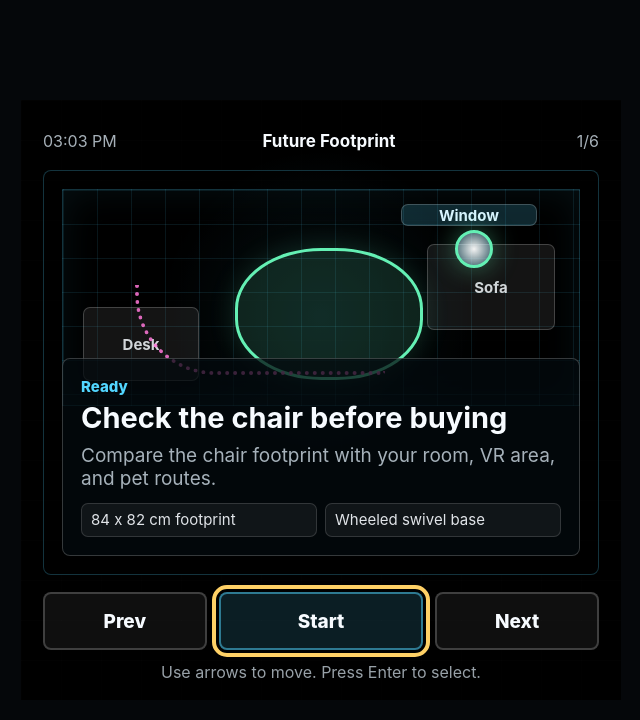
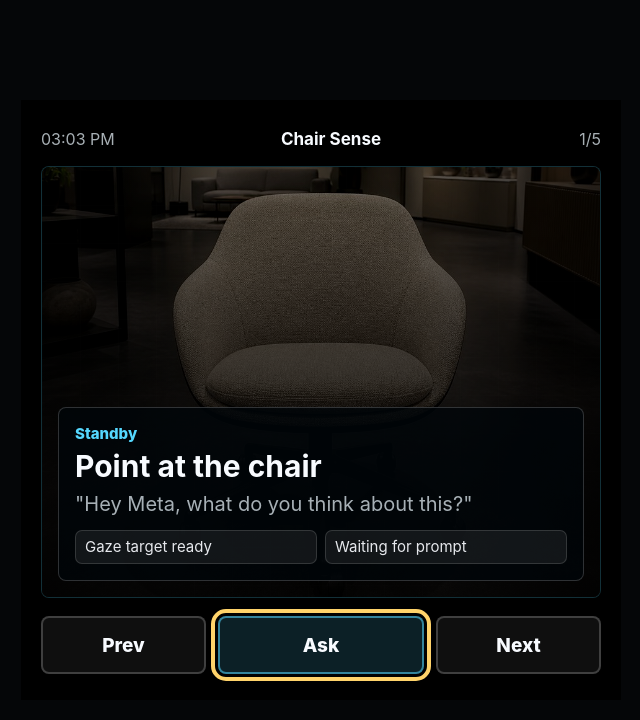
Before and after one commit to mohamadsayar-maker/spatial-ai-demo, a website: page index.html in a window 1280 px wide. Shown: the whole page, without its empty margins (319-959 px from the left). Drawn offline with Linux system fonts and the light colour scheme.

Commit message:
Rebuild chair opinion prototype

```diff
--- a/index.html
+++ b/index.html
@@ -5,49 +5,45 @@
     <meta name="viewport" content="width=600, height=600, initial-scale=1.0, user-scalable=no" />
     <meta
       name="description"
-      content="A Meta Ray-Ban Display web app for checking how a chair affects room layout, VR space, and pet safety."
+      content="A Meta Ray-Ban Display prototype that simulates asking Meta for an opinion about a chair."
     />
     <meta name="mrbd-web-app-capable" content="yes" />
-    <title>Future Footprint</title>
+    <title>Chair Sense</title>
     <link rel="icon" type="image/png" sizes="64x64" href="assets/favicon.png" />
     <link rel="stylesheet" href="styles.css" />
   </head>
   <body>
-    <main class="app" aria-label="Future Footprint spatial recommendation">
-      <section class="hud" aria-live="polite">
+    <main class="app" aria-label="Chair Sense prototype">
+      <header class="topbar">
         <span id="clock">--:--</span>
-        <strong>Future Footprint</strong>
-        <span id="stepIndex">1/6</span>
+        <strong>Chair Sense</strong>
+        <span id="stepCount">1/5</span>
+      </header>
+
+      <section id="scene" class="scene state-idle" aria-live="polite">
+        <img class="capture" src="assets/chair-capture.jpg" alt="Captured lounge chair in a showroom" />
+        <div class="shade"></div>
+        <div class="reticle" aria-hidden="true">
+          <span></span>
+          <span></span>
+          <span></span>
+          <span></span>
+        </div>
+        <div class="scan" aria-hidden="true"></div>
+
+        <section class="response">
+          <p class="label" id="label">Standby</p>
+          <h1 id="title">Point at the chair</h1>
+          <p id="copy">"Hey Meta, what do you think about this?"</p>
+          <ul id="signals" class="signals"></ul>
+        </section>
       </section>
 
-      <section class="viewport" id="viewport">
-        <div class="room-map" aria-hidden="true">
-          <span class="zone desk">Desk</span>
-          <span class="zone sofa">Sofa</span>
-          <span class="zone window">Window</span>
-          <span class="vr-area"></span>
-          <span class="pet-path"></span>
-          <span class="chair-dot" id="chairDot"></span>
-          <span class="risk-ring" id="riskRing"></span>
-        </div>
-
-        <article class="card">
-          <p class="eyebrow" id="eyebrow">Ready</p>
-          <h1 id="title">Check the chair before buying</h1>
-          <p id="copy">
-            This glasses app compares the chair footprint with your room, VR area, and pet routes.
-          </p>
-          <ul id="facts" class="facts"></ul>
-        </article>
-      </section>
-
-      <nav class="actions" aria-label="Recommendations">
+      <nav class="actions" aria-label="Prototype controls">
         <button class="focusable action" id="prevBtn" type="button">Prev</button>
-        <button class="focusable action primary" id="selectBtn" type="button">Start</button>
+        <button class="focusable action primary" id="primaryBtn" type="button">Ask</button>
         <button class="focusable action" id="nextBtn" type="button">Next</button>
       </nav>
-
-      <p class="hint" id="hint">Use arrows to move. Press Enter to select.</p>
     </main>
 
     <script src="script.js"></script>
--- a/script.js
+++ b/script.js
@@ -8,62 +8,59 @@ const DPAD = {
 
 const steps = [
   {
-    state: "state-c",
-    eyebrow: "Ready",
-    title: "Check the chair before buying",
-    copy: "Compare the chair footprint with your room, VR area, and pet routes.",
-    facts: ["84 x 82 cm footprint", "Wheeled swivel base"],
-    button: "Start"
+    state: "state-idle",
+    label: "Standby",
+    title: "Point at the chair",
+    copy: "\"Hey Meta, what do you think about this?\"",
+    signals: ["Gaze target ready", "Waiting for prompt"],
+    button: "Ask",
+    spoken: "Point at the chair and ask what do you think about this."
   },
   {
-    state: "state-a",
-    eyebrow: "Placement A",
-    title: "Desk area is risky",
-    copy: "The wheels land near Katy's usual resting spot behind the desk.",
-    facts: ["Pet risk: high", "Desk route crowded"],
-    button: "Compare"
+    state: "state-listen",
+    label: "Prompt received",
+    title: "Question understood",
+    copy: "Looking at the chair in front of you.",
+    signals: ["Intent: opinion", "Object: chair"],
+    button: "Capture",
+    spoken: "Question understood. I am looking at the chair."
   },
   {
-    state: "state-a",
-    eyebrow: "VR space",
-    title: "Open area drops 32%",
-    copy: "This placement pushes into the clear movement zone used for VR.",
-    facts: ["Before: 26.4 m2", "After: 17.9 m2"],
-    button: "Next option"
+    state: "state-capture",
+    label: "Simulated capture",
+    title: "Chair framed",
+    copy: "Photo proxy locked for this Web App prototype.",
+    signals: ["Full chair visible", "Base and wheels seen"],
+    button: "Analyze",
+    spoken: "The chair is framed. I can see the base and wheels."
   },
   {
-    state: "state-b",
-    eyebrow: "Placement B",
-    title: "Sofa side is only okay",
-    copy: "It looks natural, but it still creates a tight route around the rug.",
-    facts: ["Visual fit: good", "Route: pinched"],
-    button: "Next option"
+    state: "state-analyze",
+    label: "Analysis",
+    title: "Large, soft, wheeled",
+    copy: "Comfort looks strong. The rolling base is the thing to think about.",
+    signals: ["Comfort: high", "Movement risk: medium"],
+    button: "Answer",
+    spoken: "It looks comfortable, but the rolling base changes the recommendation."
   },
   {
-    state: "state-c",
-    eyebrow: "Placement C",
-    title: "Window side is best",
-    copy: "It preserves the VR zone and keeps the desk area clear for Katy.",
-    facts: ["VR zone preserved", "Pet route safer"],
-    button: "Recommend"
-  },
-  {
-    state: "state-c",
-    eyebrow: "Recommendation",
-    title: "Buy it if it goes by the window",
-    copy: "The chair fits your room, but placement matters because it has wheels.",
-    facts: ["Best option: window", "Avoid: desk area"],
-    button: "Restart"
+    state: "state-answer",
+    label: "Voice answer",
+    title: "Yes, with placement care",
+    copy: "It suits the room if it stays away from tight desk and pet routes.",
+    signals: ["Buy: maybe yes", "Place: open area"],
+    button: "Speak",
+    spoken: "I like it, but only if you place it in an open area. The wheels make tight routes risky."
   }
 ];
 
-const viewport = document.getElementById("viewport");
-const eyebrow = document.getElementById("eyebrow");
+const scene = document.getElementById("scene");
+const label = document.getElementById("label");
 const title = document.getElementById("title");
 const copy = document.getElementById("copy");
-const facts = document.getElementById("facts");
-const stepIndex = document.getElementById("stepIndex");
-const selectBtn = document.getElementById("selectBtn");
+const signals = document.getElementById("signals");
+const stepCount = document.getElementById("stepCount");
+const primaryBtn = document.getElementById("primaryBtn");
 const nextBtn = document.getElementById("nextBtn");
 const prevBtn = document.getElementById("prevBtn");
 const clock = document.getElementById("clock");
@@ -80,19 +77,18 @@ function renderStep() {
   currentStep = clampStep(currentStep);
   const step = steps[currentStep];
 
-  viewport.classList.remove("state-a", "state-b", "state-c");
-  viewport.classList.add(step.state);
-  eyebrow.textContent = step.eyebrow;
+  scene.className = `scene ${step.state}`;
+  label.textContent = step.label;
   title.textContent = step.title;
   copy.textContent = step.copy;
-  stepIndex.textContent = `${currentStep + 1}/${steps.length}`;
-  selectBtn.textContent = step.button;
+  stepCount.textContent = `${currentStep + 1}/${steps.length}`;
+  primaryBtn.textContent = step.button;
 
-  facts.innerHTML = "";
-  step.facts.forEach((fact) => {
+  signals.innerHTML = "";
+  step.signals.forEach((signal) => {
     const item = document.createElement("li");
-    item.textContent = fact;
-    facts.appendChild(item);
+    item.textContent = signal;
+    signals.appendChild(item);
   });
 }
 
@@ -106,13 +102,25 @@ function prevStep() {
   renderStep();
 }
 
+function speakCurrentStep() {
+  const text = steps[currentStep].spoken;
+  if (!("speechSynthesis" in window)) return;
+
+  window.speechSynthesis.cancel();
+  const utterance = new SpeechSynthesisUtterance(text);
+  utterance.rate = 1.03;
+  utterance.pitch = 1;
+  window.speechSynthesis.speak(utterance);
+}
+
 function activatePrimary() {
   if (currentStep === steps.length - 1) {
-    currentStep = 0;
-    renderStep();
+    speakCurrentStep();
     return;
   }
+
   nextStep();
+  speakCurrentStep();
 }
 
 function getFocusables() {
@@ -161,7 +169,7 @@ document.addEventListener("keydown", (event) => {
 
 prevBtn.addEventListener("click", prevStep);
 nextBtn.addEventListener("click", nextStep);
-selectBtn.addEventListener("click", activatePrimary);
+primaryBtn.addEventListener("click", activatePrimary);
 
 function updateClock() {
   clock.textContent = new Date().toLocaleTimeString([], {
@@ -173,4 +181,4 @@ function updateClock() {
 updateClock();
 setInterval(updateClock, 1000);
 renderStep();
-selectBtn.focus();
+primaryBtn.focus();
--- a/styles.css
+++ b/styles.css
@@ -1,14 +1,13 @@
 :root {
   --bg: #000;
-  --text: #f7fbff;
-  --muted: rgba(230, 244, 255, 0.72);
-  --line: rgba(255, 255, 255, 0.2);
-  --panel: rgba(4, 10, 14, 0.74);
-  --blue: #52d6ff;
-  --green: #64f0b4;
-  --amber: #ffd166;
-  --red: #ff5c70;
-  --pink: #ff77d9;
+  --text: #f8fbff;
+  --muted: rgba(231, 242, 250, 0.72);
+  --line: rgba(255, 255, 255, 0.18);
+  --panel: rgba(1, 6, 10, 0.74);
+  --blue: #55d8ff;
+  --green: #66f2ba;
+  --amber: #ffd36a;
+  --red: #ff6578;
 }
 
 * {
@@ -17,9 +16,9 @@
 
 html {
   min-height: 100%;
-  background: #05070a;
   display: grid;
   place-items: center;
+  background: #050608;
 }
 
 body {
@@ -37,17 +36,62 @@ button {
 }
 
 .app {
-  position: relative;
   width: 600px;
   height: 600px;
-  padding: 22px;
+  padding: 20px;
   overflow: hidden;
-  background:
-    radial-gradient(circle at 50% 36%, rgba(82, 214, 255, 0.12), transparent 34%),
-    linear-gradient(180deg, rgba(0, 0, 0, 0.18), #000 78%);
+  background: #000;
 }
 
-.app::after {
+.topbar {
+  height: 38px;
+  display: grid;
+  grid-template-columns: 76px 1fr 56px;
+  align-items: center;
+  color: var(--muted);
+  font-size: 16px;
+}
+
+.topbar strong {
+  justify-self: center;
+  color: var(--text);
+  font-size: 17px;
+}
+
+.topbar span:last-child {
+  justify-self: end;
+}
+
+.scene {
+  position: relative;
+  height: 432px;
+  margin-top: 8px;
+  overflow: hidden;
+  border: 1px solid rgba(85, 216, 255, 0.22);
+  border-radius: 8px;
+  background: #000;
+}
+
+.capture {
+  position: absolute;
+  inset: 0;
+  width: 100%;
+  height: 100%;
+  object-fit: cover;
+  opacity: 0.72;
+  filter: saturate(0.94) contrast(1.08) brightness(0.74);
+  transition: opacity 240ms ease, filter 240ms ease, transform 240ms ease;
+}
+
+.shade {
+  position: absolute;
+  inset: 0;
+  background:
+    radial-gradient(circle at 50% 39%, transparent 0 30%, rgba(0, 0, 0, 0.34) 56%, rgba(0, 0, 0, 0.8) 100%),
+    linear-gradient(180deg, rgba(0,0,0,0.06), rgba(0,0,0,0.7) 68%);
+}
+
+.scene::after {
   content: "";
   position: absolute;
   inset: 0;
@@ -55,195 +99,118 @@ button {
   background:
     linear-gradient(rgba(255,255,255,0.035) 1px, transparent 1px),
     linear-gradient(90deg, rgba(255,255,255,0.025) 1px, transparent 1px);
-  background-size: 40px 40px;
-  opacity: 0.3;
+  background-size: 38px 38px;
+  opacity: 0.18;
 }
 
-.hud,
-.actions,
-.hint,
-.viewport {
-  position: relative;
-  z-index: 1;
+.reticle {
+  position: absolute;
+  left: 50%;
+  top: 36%;
+  width: 224px;
+  height: 204px;
+  transform: translate(-50%, -50%);
+  opacity: 0;
+  transition: opacity 240ms ease;
 }
 
-.hud {
-  height: 38px;
-  display: grid;
-  grid-template-columns: 76px 1fr 60px;
-  align-items: center;
-  gap: 10px;
-  color: var(--muted);
-  font-size: 16px;
+.reticle span {
+  position: absolute;
+  width: 34px;
+  height: 34px;
+  border-color: var(--blue);
 }
 
-.hud strong {
-  justify-self: center;
-  color: var(--text);
-  font-size: 17px;
-  letter-spacing: 0;
+.reticle span:nth-child(1) {
+  left: 0;
+  top: 0;
+  border-top: 3px solid;
+  border-left: 3px solid;
 }
 
-.hud span:last-child {
-  justify-self: end;
+.reticle span:nth-child(2) {
+  right: 0;
+  top: 0;
+  border-top: 3px solid;
+  border-right: 3px solid;
 }
 
-.viewport {
-  height: 405px;
-  margin-top: 10px;
-  border: 1px solid rgba(82, 214, 255, 0.24);
-  border-radius: 8px;
-  background: rgba(0, 0, 0, 0.36);
-  overflow: hidden;
+.reticle span:nth-child(3) {
+  left: 0;
+  bottom: 0;
+  border-bottom: 3px solid;
+  border-left: 3px solid;
 }
 
-.room-map {
-  position: absolute;
-  inset: 18px 18px 168px;
-  border: 1px solid rgba(82, 214, 255, 0.24);
-  background:
-    linear-gradient(rgba(82, 214, 255, 0.1) 1px, transparent 1px),
-    linear-gradient(90deg, rgba(82, 214, 255, 0.1) 1px, transparent 1px);
-  background-size: 34px 34px;
-  box-shadow: inset 0 0 38px rgba(82, 214, 255, 0.08);
+.reticle span:nth-child(4) {
+  right: 0;
+  bottom: 0;
+  border-bottom: 3px solid;
+  border-right: 3px solid;
 }
 
-.zone {
+.scan {
   position: absolute;
-  display: grid;
-  place-items: center;
-  border: 1px solid var(--line);
-  border-radius: 7px;
-  color: rgba(247, 251, 255, 0.84);
-  background: rgba(255, 255, 255, 0.08);
-  font-size: 15px;
-  font-weight: 700;
+  left: 86px;
+  right: 86px;
+  top: 80px;
+  height: 3px;
+  opacity: 0;
+  background: linear-gradient(90deg, transparent, var(--blue), transparent);
+  box-shadow: 0 0 24px rgba(85, 216, 255, 0.78);
 }
 
-.desk {
-  left: 20px;
-  bottom: 24px;
-  width: 116px;
-  height: 74px;
-}
-
-.sofa {
-  right: 24px;
-  top: 54px;
-  width: 128px;
-  height: 86px;
-}
-
-.window {
-  right: 42px;
-  top: 14px;
-  width: 136px;
-  height: 22px;
-  color: #d9f5ff;
-  background: rgba(82, 214, 255, 0.18);
-}
-
-.vr-area,
-.pet-path,
-.chair-dot,
-.risk-ring {
-  position: absolute;
-}
-
-.vr-area {
-  left: 172px;
-  top: 58px;
-  width: 188px;
-  height: 132px;
-  border: 3px solid var(--green);
-  border-radius: 46%;
-  background: rgba(100, 240, 180, 0.12);
-  box-shadow: 0 0 28px rgba(100, 240, 180, 0.16);
-}
-
-.pet-path {
-  left: 72px;
-  bottom: 30px;
-  width: 250px;
-  height: 90px;
-  border-bottom: 4px dotted var(--pink);
-  border-left: 4px dotted var(--pink);
-  border-radius: 0 0 0 80px;
-  opacity: 0.85;
-}
-
-.chair-dot {
-  width: 38px;
-  height: 38px;
-  border: 3px solid var(--blue);
-  border-radius: 50%;
-  background: radial-gradient(circle, rgba(255,255,255,0.95), rgba(82,214,255,0.3));
-  box-shadow: 0 0 24px rgba(82, 214, 255, 0.4);
-  transition: left 220ms ease, top 220ms ease, border-color 220ms ease, box-shadow 220ms ease;
-}
-
-.risk-ring {
-  width: 80px;
-  height: 80px;
-  border: 3px solid var(--red);
-  border-radius: 50%;
-  opacity: 0;
-  box-shadow: 0 0 26px rgba(255, 92, 112, 0.34);
-  transition: left 220ms ease, top 220ms ease, opacity 220ms ease;
-}
-
-.state-a .chair-dot {
-  left: 112px;
-  top: 158px;
-  border-color: var(--red);
-}
-
-.state-a .risk-ring {
-  left: 90px;
-  top: 136px;
+.state-capture .reticle,
+.state-analyze .reticle,
+.state-answer .reticle {
   opacity: 1;
 }
 
-.state-b .chair-dot {
-  left: 344px;
-  top: 144px;
-  border-color: var(--amber);
+.state-capture .capture,
+.state-analyze .capture,
+.state-answer .capture {
+  opacity: 0.9;
+  filter: saturate(1.05) contrast(1.12) brightness(0.82);
 }
 
-.state-b .risk-ring {
-  left: 320px;
-  top: 120px;
-  opacity: 0.72;
-  border-color: var(--amber);
+.state-analyze .scan {
+  opacity: 1;
+  animation: scan 1.3s ease-in-out infinite alternate;
 }
 
-.state-c .chair-dot {
-  left: 392px;
-  top: 40px;
+.state-answer .reticle span {
   border-color: var(--green);
-  box-shadow: 0 0 26px rgba(100, 240, 180, 0.42);
 }
 
-.state-c .risk-ring {
-  left: 374px;
-  top: 22px;
-  opacity: 0;
+.state-answer .capture {
+  transform: scale(1.015);
 }
 
-.card {
+@keyframes scan {
+  from {
+    top: 86px;
+  }
+
+  to {
+    top: 238px;
+  }
+}
+
+.response {
   position: absolute;
-  left: 18px;
-  right: 18px;
-  bottom: 18px;
-  min-height: 132px;
-  padding: 18px;
+  left: 16px;
+  right: 16px;
+  bottom: 16px;
+  z-index: 2;
+  min-height: 154px;
+  padding: 16px;
   border: 1px solid var(--line);
   border-radius: 8px;
   background: var(--panel);
 }
 
-.eyebrow {
-  margin: 0 0 7px;
+.label {
+  margin: 0 0 8px;
   color: var(--blue);
   font-size: 15px;
   font-weight: 800;
@@ -251,20 +218,20 @@ button {
 
 h1 {
   margin: 0;
-  font-size: 29px;
+  font-size: 30px;
   line-height: 1.04;
   letter-spacing: 0;
 }
 
-.card p:not(.eyebrow) {
+.response p:not(.label) {
   margin: 10px 0 0;
   color: var(--muted);
-  font-size: 19px;
-  line-height: 1.25;
+  font-size: 20px;
+  line-height: 1.24;
 }
 
-.facts {
-  margin: 12px 0 0;
+.signals {
+  margin: 13px 0 0;
   padding: 0;
   display: grid;
   grid-template-columns: 1fr 1fr;
@@ -272,20 +239,29 @@ h1 {
   list-style: none;
 }
 
-.facts li {
+.signals li {
   min-height: 34px;
   padding: 7px 9px;
   border: 1px solid rgba(255, 255, 255, 0.14);
   border-radius: 7px;
-  color: rgba(247, 251, 255, 0.9);
-  background: rgba(255, 255, 255, 0.06);
+  color: rgba(248, 251, 255, 0.92);
+  background: rgba(255, 255, 255, 0.07);
   font-size: 15px;
   line-height: 1.18;
 }
 
+.state-answer .label {
+  color: var(--green);
+}
+
+.state-answer .signals li:first-child {
+  border-color: rgba(102, 242, 186, 0.5);
+  background: rgba(102, 242, 186, 0.12);
+}
+
 .actions {
   height: 58px;
-  margin-top: 17px;
+  margin-top: 18px;
   display: grid;
   grid-template-columns: 1fr 1.25fr 1fr;
   gap: 12px;
@@ -302,18 +278,11 @@ h1 {
 }
 
 .action.primary {
-  border-color: rgba(82, 214, 255, 0.5);
-  background: rgba(82, 214, 255, 0.14);
+  border-color: rgba(85, 216, 255, 0.55);
+  background: rgba(85, 216, 255, 0.15);
 }
 
 .focusable:focus {
   outline: 4px solid var(--amber);
   outline-offset: 3px;
 }
-
-.hint {
-  margin: 12px 0 0;
-  color: rgba(230, 244, 255, 0.66);
-  text-align: center;
-  font-size: 16px;
-}
```
Also changed, not shown: assets/chair-capture.jpg (added).
